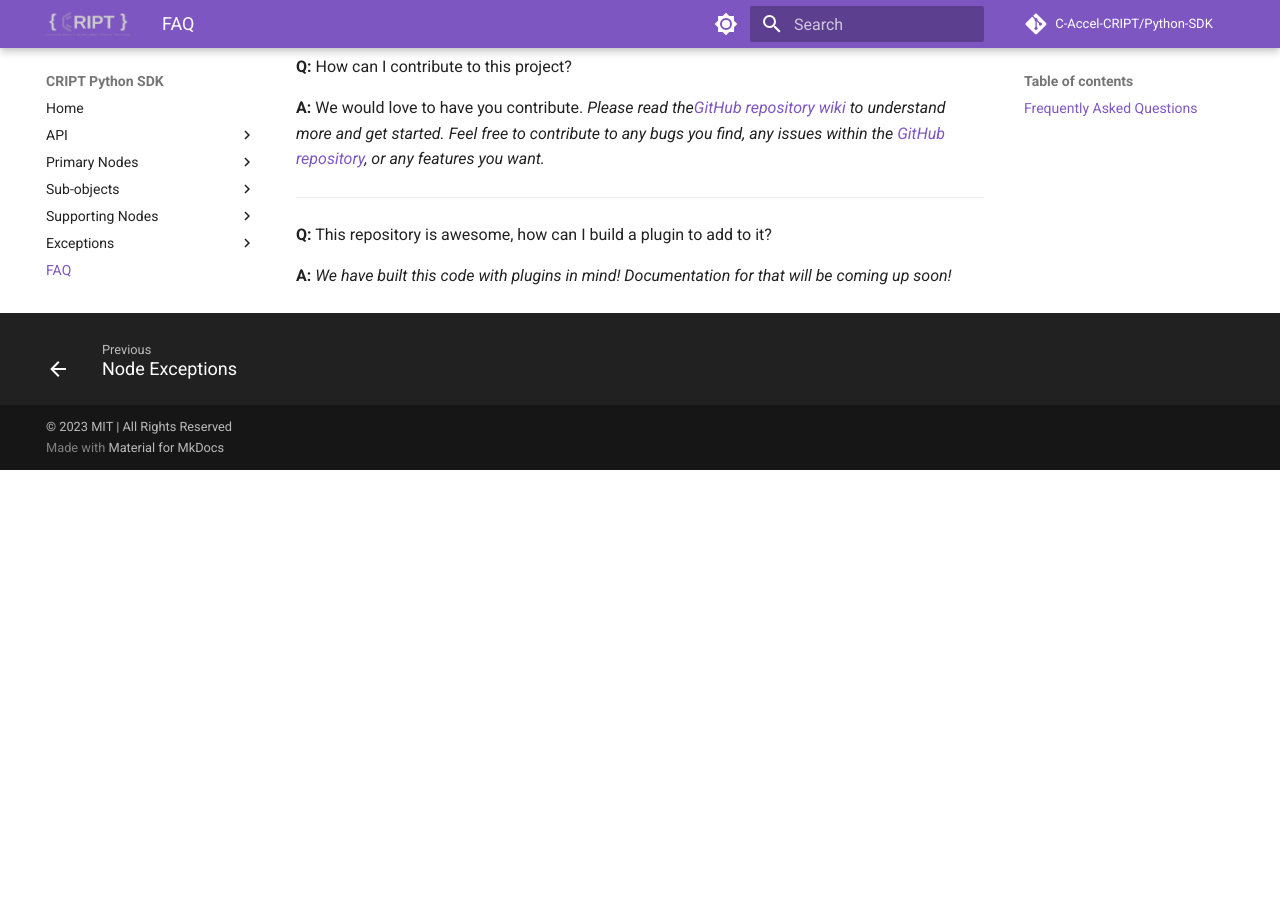
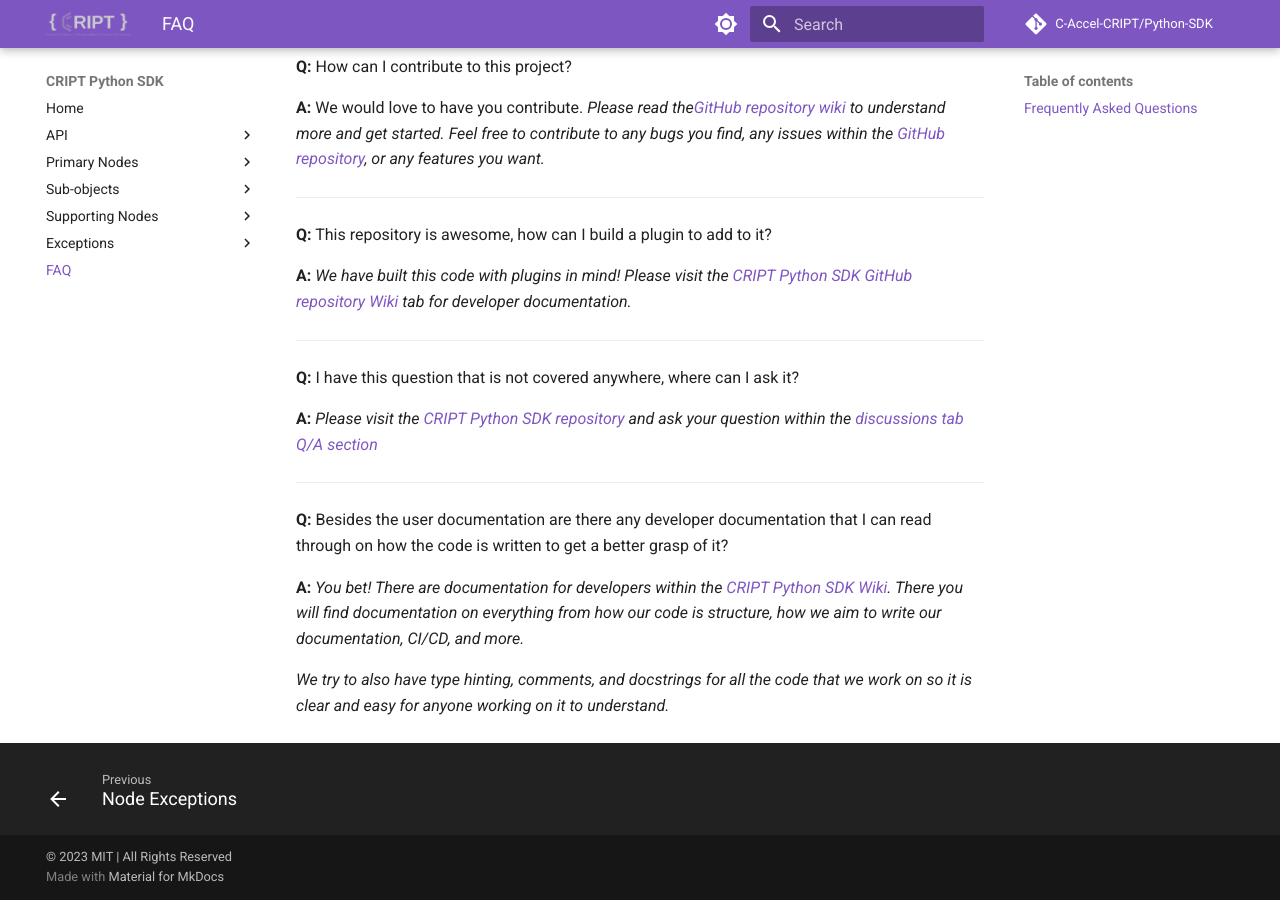
Before and after one commit to C-Accel-CRIPT/Python-SDK, an MkDocs documentation site: the page built from docs/faq.md, in a window 1280 px wide and 900 px high, scrolled down 907 px. Built offline with MkDocs 1.6.1 and Material for MkDocs 9.7.7, drawn with Linux system fonts in a browser that asks for light colours; comment, search, counter and statistics services are not loaded; before the commit the page ends 1377 px from its top, so only the background shows below that; some of the changed text lies outside the part shown.

Commit message:
added more documentation to our FAQ section

```diff
--- a/docs/faq.md
+++ b/docs/faq.md
@@ -12,7 +12,7 @@
 
 **Q:** What does this error mean?
 
-**A:** _Please visit the [Exceptions documentation](../exceptions)_
+**A:** _Please visit the Exceptions documentation_
 
 ---
 
@@ -46,4 +46,25 @@
 
 **Q:** This repository is awesome, how can I build a plugin to add to it?
 
-**A:** _We have built this code with plugins in mind! Documentation for that will be coming up soon!_
+**A:** _We have built this code with plugins in mind! Please visit the
+[CRIPT Python SDK GitHub repository Wiki](https://github.com/C-Accel-CRIPT/Python-SDK/wiki)
+tab for developer documentation._
+
+---
+**Q:** I have this question that is not covered anywhere, where can I ask it?
+
+**A:** _Please visit the [CRIPT Python SDK repository](https://github.com/C-Accel-CRIPT/Python-SDK)
+and ask your question within the
+[discussions tab Q/A section](https://github.com/C-Accel-CRIPT/Python-SDK/discussions/categories/q-a)_
+
+---
+
+**Q:** Besides the user documentation are there any developer documentation that I can read through on how
+the code is written to get a better grasp of it?
+
+**A:** _You bet! There are documentation for developers within the
+[CRIPT Python SDK Wiki](https://github.com/C-Accel-CRIPT/Python-SDK/wiki).
+There you will find documentation on everything from how our code is structure,
+how we aim to write our documentation, CI/CD, and more._
+
+_We try to also have type hinting, comments, and docstrings for all the code that we work on so it is clear and easy for anyone working on it to understand._
```
